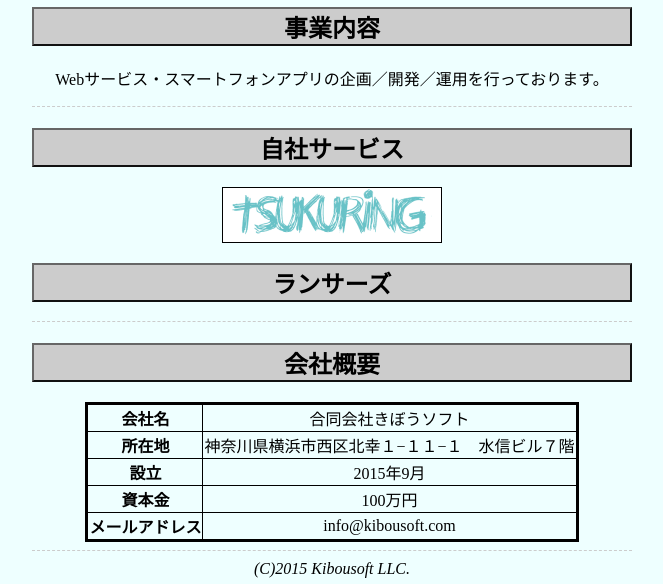
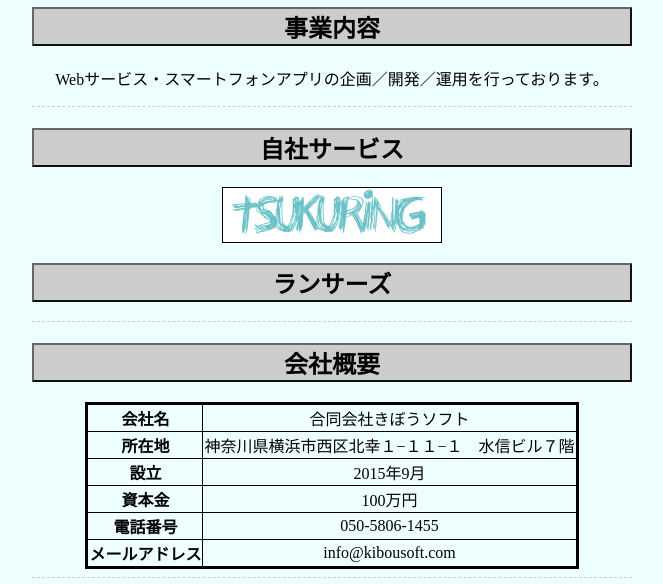
Before and after one commit to kibousoft/corporate_web, a plain HTML site: page index.html in a window 1280 px wide. Shown: the part 92-676 px from the top of the page, without its empty margins (308-971 px from the left). Drawn offline with Linux system fonts and the light colour scheme; a script that the page names is missing.

Commit message:
電話番号の記載

```diff
--- a/index.html
+++ b/index.html
@@ -55,6 +55,10 @@ LancersAffiliate = "0";
         <td>100万円</td>
       </tr>
       <tr>
+        <th>電話番号</th>
+        <td><script>document.write('050-' + (5900-100+6) + '-' + (1500-50+5))</script><noscript>Javascriptを有効にしてください</noscript></td>
+      </tr>
+      <tr>
         <th>メールアドレス</th>
         <td>info<script>document.write('&#64;')</script><noscript>&#64;</noscript>kibousoft.com</td>
       </tr>
```
